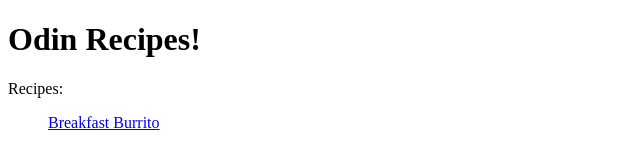
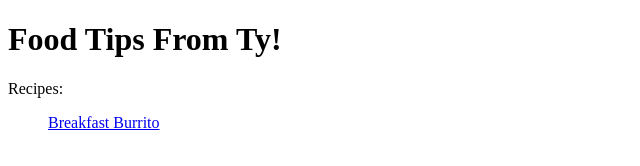
Before and after one commit to Majewstic/Food-Tips-From-Ty, a plain HTML site: page index.html in a window 1280 px wide. Shown: the whole page, without its empty margins (0-640 px from the left). Drawn offline with Linux system fonts and the light colour scheme.

Commit message:
Updated the title to something that I can use going forward after the project

```diff
--- a/index.html
+++ b/index.html
@@ -6,7 +6,7 @@
     <title>Document</title>
 </head>
 <body>
-    <h1>Odin Recipes!</h1>
+    <h1>Food Tips From Ty!</h1>
 
     <p>Recipes:</p>
     <ul>
```
